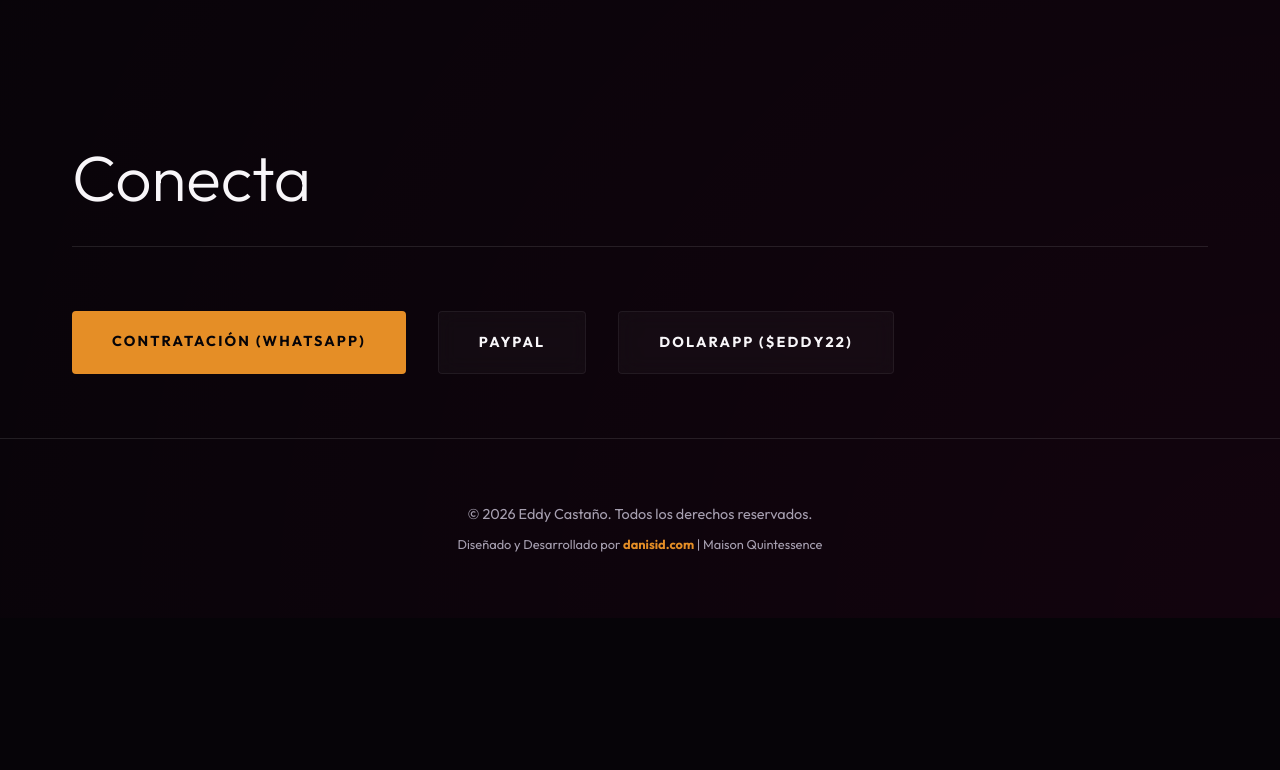
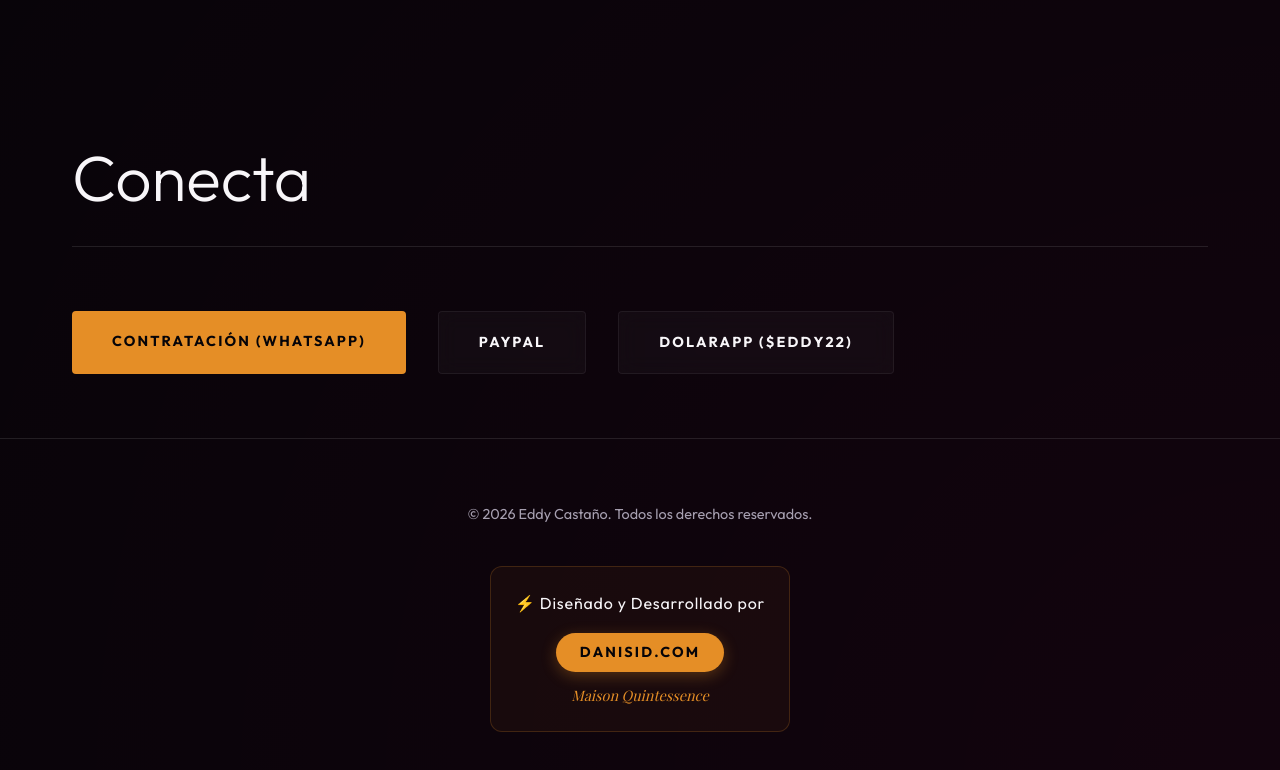
Before and after one commit to AlchemistSidZCooL/eddy-soundscapes, a React (Vite) app: page / in a window 1280 px wide. Shown: the part 3607-4377 px from the top of the page. Before the commit the page ends 4225 px from the top, so only its background shows below. Built offline with nearby package versions, Linux system fonts and the light colour scheme; a web font is replaced by a local one.

Commit message:
UI: Destacar los créditos del creador en el footer

```diff
--- a/src/App.jsx
+++ b/src/App.jsx
@@ -215,10 +215,19 @@ function App() {
 
       <footer className="footer">
           <div className="container">
-              <p>&copy; {new Date().getFullYear()} Eddy Castaño. Todos los derechos reservados.</p>
-              <p style={{ fontSize: '0.8rem', color: 'var(--text-secondary)', marginTop: '0.5rem' }}>
-                  Diseñado y Desarrollado por <a href="https://danisid.com" target="_blank" rel="noreferrer" style={{ color: 'var(--accent)', textDecoration: 'none', fontWeight: 'bold' }}>danisid.com</a> | Maison Quintessence
-              </p>
+              <p style={{ fontSize: '0.9rem', color: 'var(--text-secondary)' }}>&copy; {new Date().getFullYear()} Eddy Castaño. Todos los derechos reservados.</p>
+
+              <div style={{ marginTop: '2.5rem', padding: '1.5rem', background: 'rgba(229, 142, 38, 0.05)', border: '1px solid rgba(229, 142, 38, 0.2)', borderRadius: '12px', display: 'inline-block', maxWidth: '100%' }}>
+                  <p style={{ fontSize: '1rem', color: 'var(--text-primary)', margin: 0, letterSpacing: '0.05em' }}>
+                      ⚡ Diseñado y Desarrollado por
+                  </p>
+                  <a href="https://danisid.com" target="_blank" rel="noreferrer" style={{ color: 'var(--bg-color)', background: 'var(--accent)', padding: '0.5rem 1.5rem', borderRadius: '50px', textDecoration: 'none', fontWeight: 'bold', display: 'inline-block', marginTop: '1rem', textTransform: 'uppercase', letterSpacing: '0.15em', fontSize: '0.9rem', boxShadow: '0 4px 15px rgba(229, 142, 38, 0.3)' }}>
+                      danisid.com
+                  </a>
+                  <p style={{ fontSize: '0.9rem', color: 'var(--accent)', marginTop: '0.8rem', fontFamily: 'var(--font-serif)', fontStyle: 'italic' }}>
+                      Maison Quintessence
+                  </p>
+              </div>
           </div>
       </footer>
     </>
```
